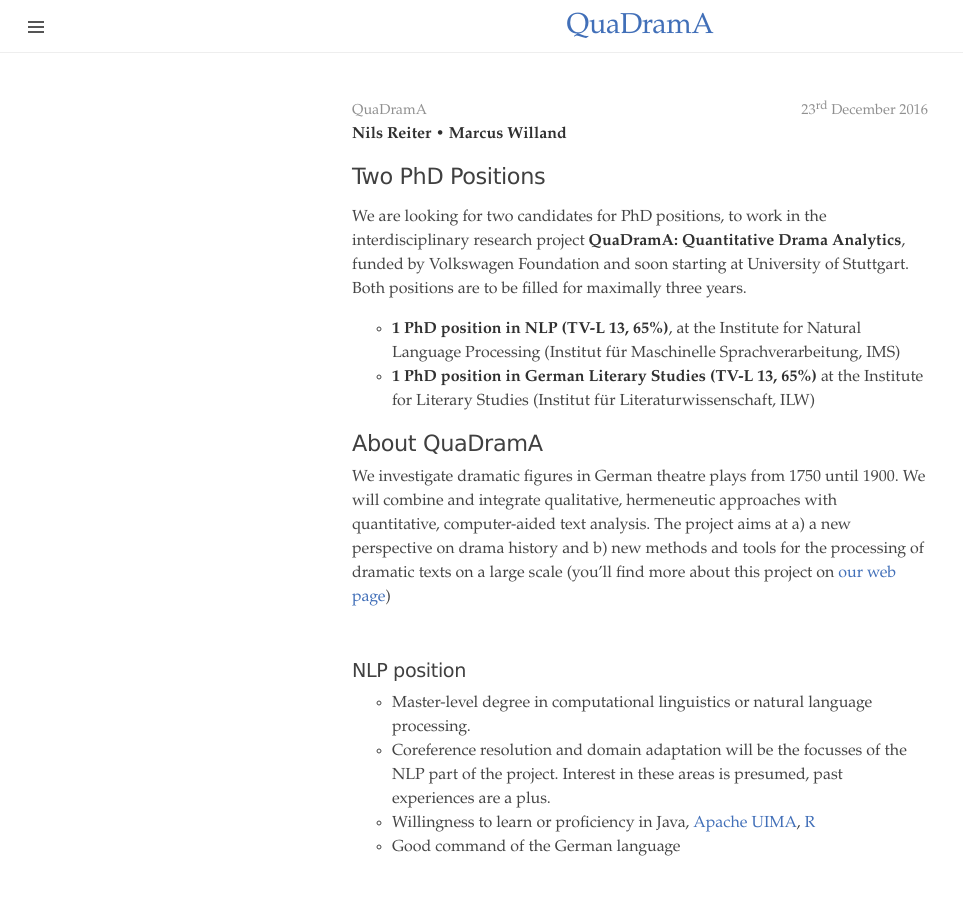
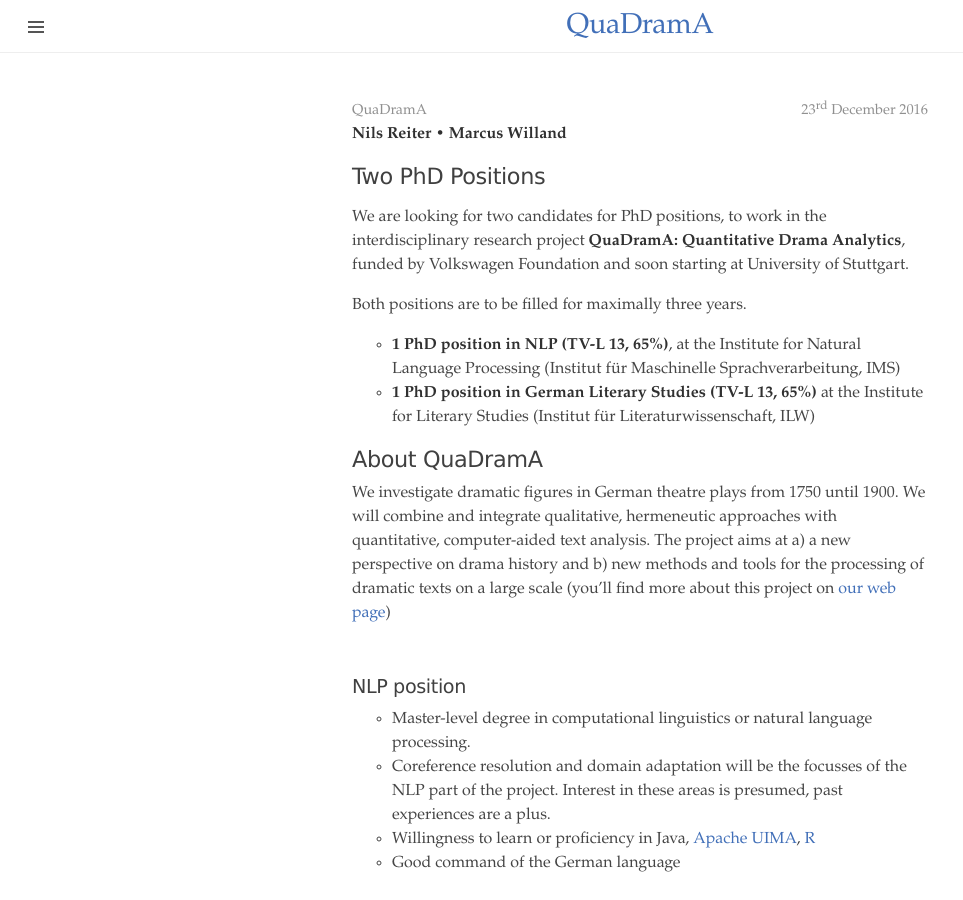
Before and after one commit to quadrama/quadrama.github.io, a Jekyll site: the page built from _posts/2016-12-23-jobs.en.md, in a window 1280 px wide and 900 px high. Shown: the whole window, without its empty margins (0-963 px from the left). Built offline with Jekyll 4.4.1, drawn with Linux system fonts in a browser that asks for light colours; nearby versions of some CDN libraries; library files that are not in the unit come from our copies.

Commit message:
Update 2016-12-23-jobs.en.md

```diff
--- a/_posts/2016-12-23-jobs.en.md
+++ b/_posts/2016-12-23-jobs.en.md
@@ -9,8 +9,12 @@
 - Marcus Willand
 ---
 
-We are looking for two candidates for PhD positions, to work in  the interdisciplinary research project **QuaDramA: Quantitative Drama Analytics**, funded by Volkswagen Foundation and soon starting at University of Stuttgart. Both positions are to be filled for maximally three years.
+We are looking for two candidates for PhD positions, to work in  the interdisciplinary research project **QuaDramA: Quantitative Drama Analytics**, funded by Volkswagen Foundation and soon starting at University of Stuttgart.
+
 <!--more-->
+
+Both positions are to be filled for maximally three years.
+
 - **1 PhD position in NLP (TV-L 13, 65%)**, at the Institute for Natural Language Processing (Institut für Maschinelle Sprachverarbeitung, IMS)
 - **1 PhD position in German Literary Studies (TV-L 13, 65%)** at the Institute for Literary Studies (Institut für Literaturwissenschaft, ILW)
 
```
